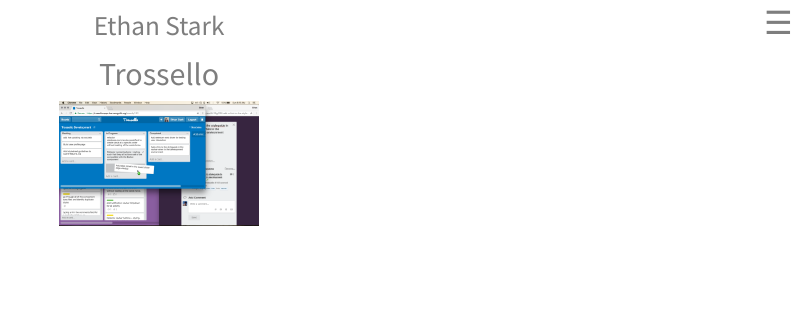
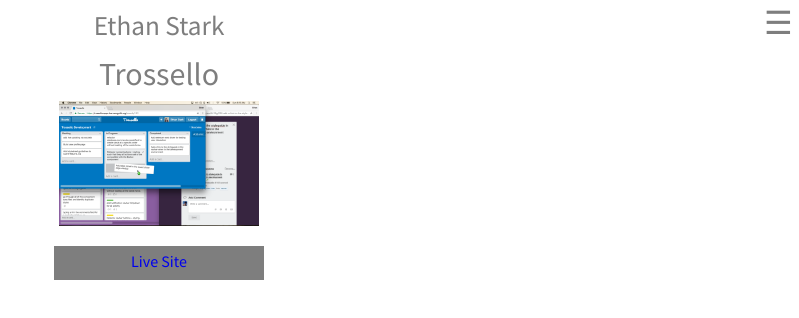
Before and after one commit to EthanJStark/personal-portfolio, a React (Create React App) app: page /trossello in a window 1280 px wide. Shown: the top 318 px of the page, without its empty margins (481-1280 px from the left). Built offline with nearby package versions, Linux system fonts and the light colour scheme.

Commit message:
Button styling, now accepts urls

```diff
--- a/src/Button.css
+++ b/src/Button.css
@@ -1,10 +1,9 @@
 .button {
-  margin: 1em;
   padding: 5px;
   height: 1.5em;
   width: 200px;
+  margin: 1em auto;
   text-align: center;
-  display: inline-block;
 }
 
 .grey {
--- a/src/Button.js
+++ b/src/Button.js
@@ -5,15 +5,14 @@
 
   constructor( props ) {
     super( props )
-    this.state = {
-      label: 'Contact'
-    }
   }
 
   render() {
     return (
       <div className='button grey'>
-        {this.state.label}
+        <a href={this.props.url}>
+        {this.props.label}
+        </a>
       </div>
     )
   }
--- a/src/Splash.js
+++ b/src/Splash.js
@@ -9,7 +9,7 @@
       <div className="splash-background">
         <img className='headshot' src='./img/headshot.jpg' alt='headshot' />
         <h1 className='header'>Full Stack Web Developer</h1>
-        <Button />
+        <Button label='Contact'/>
       </div>
     )
   }
--- a/src/Trossello.js
+++ b/src/Trossello.js
@@ -1,6 +1,7 @@
 import React, { Component } from 'react'
 import Navbar from './Navbar';
 import ProjectImage from './ProjectImage';
+import Button from './Button'
 import './project.css'
 
 class Trossello extends Component {
@@ -10,6 +11,7 @@
         <Navbar />
         <h1 className='project-title'>Trossello</h1>
         <ProjectImage />
+        <Button label='Live Site' url='https://trossello.apps.learnersguild.org'/>
       </div>
     )
   }
--- a/src/index.css
+++ b/src/index.css
@@ -7,3 +7,11 @@
 * {
   font-family: 'Source Sans Pro', sans-serif;
 }
+
+a {
+  text-decoration: none;
+}
+
+a:visited {
+  color: inherit;
+}
--- a/src/project.css
+++ b/src/project.css
@@ -8,10 +8,10 @@
 
 * {
   font-family: 'Source Sans Pro', sans-serif;
-  color: #7e7e7e;
 }
 
 .project-title {
+  color: #7e7e7e;
   text-align: center;
   font-weight: 100;
   margin: .2em;
```
